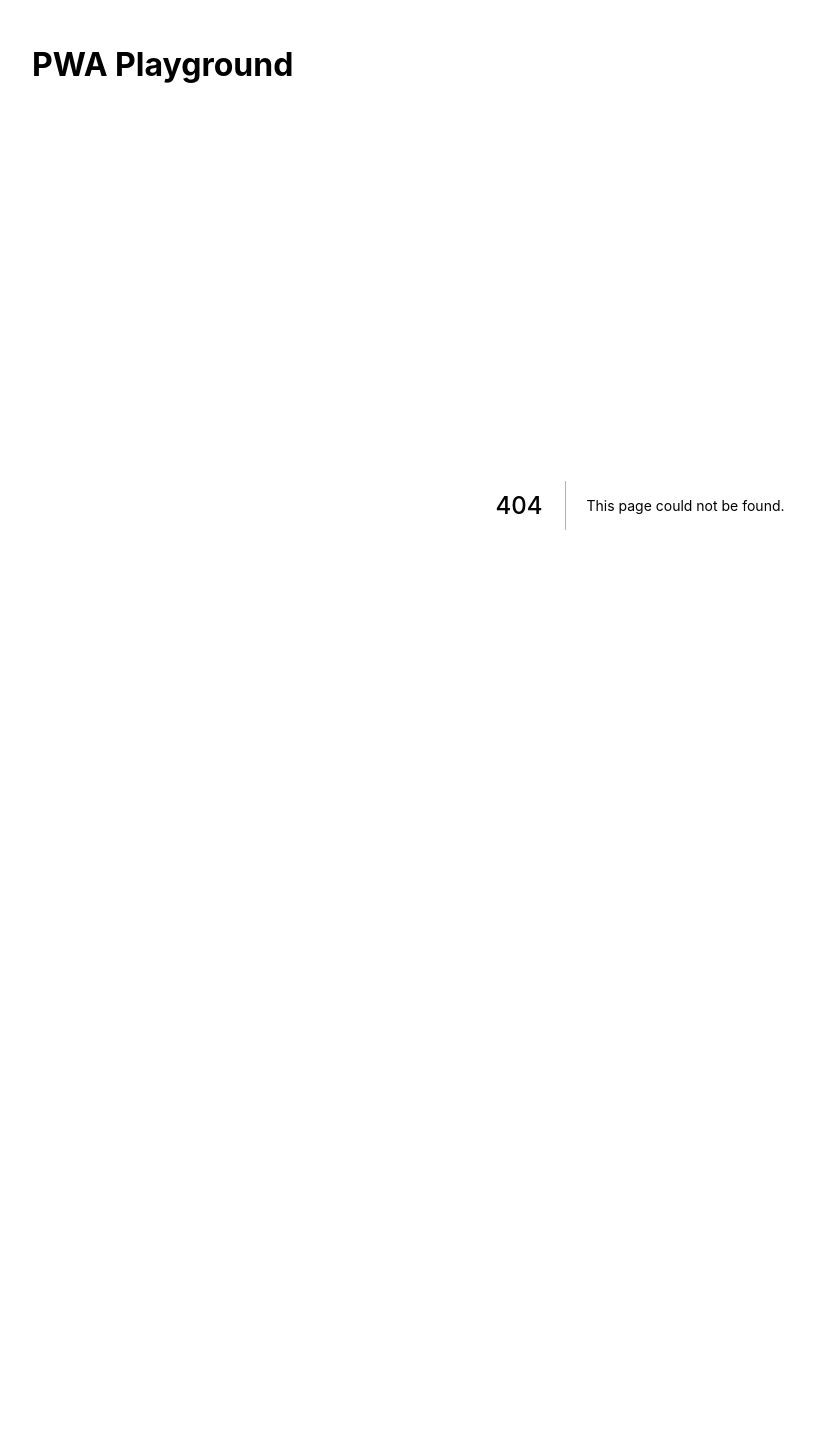
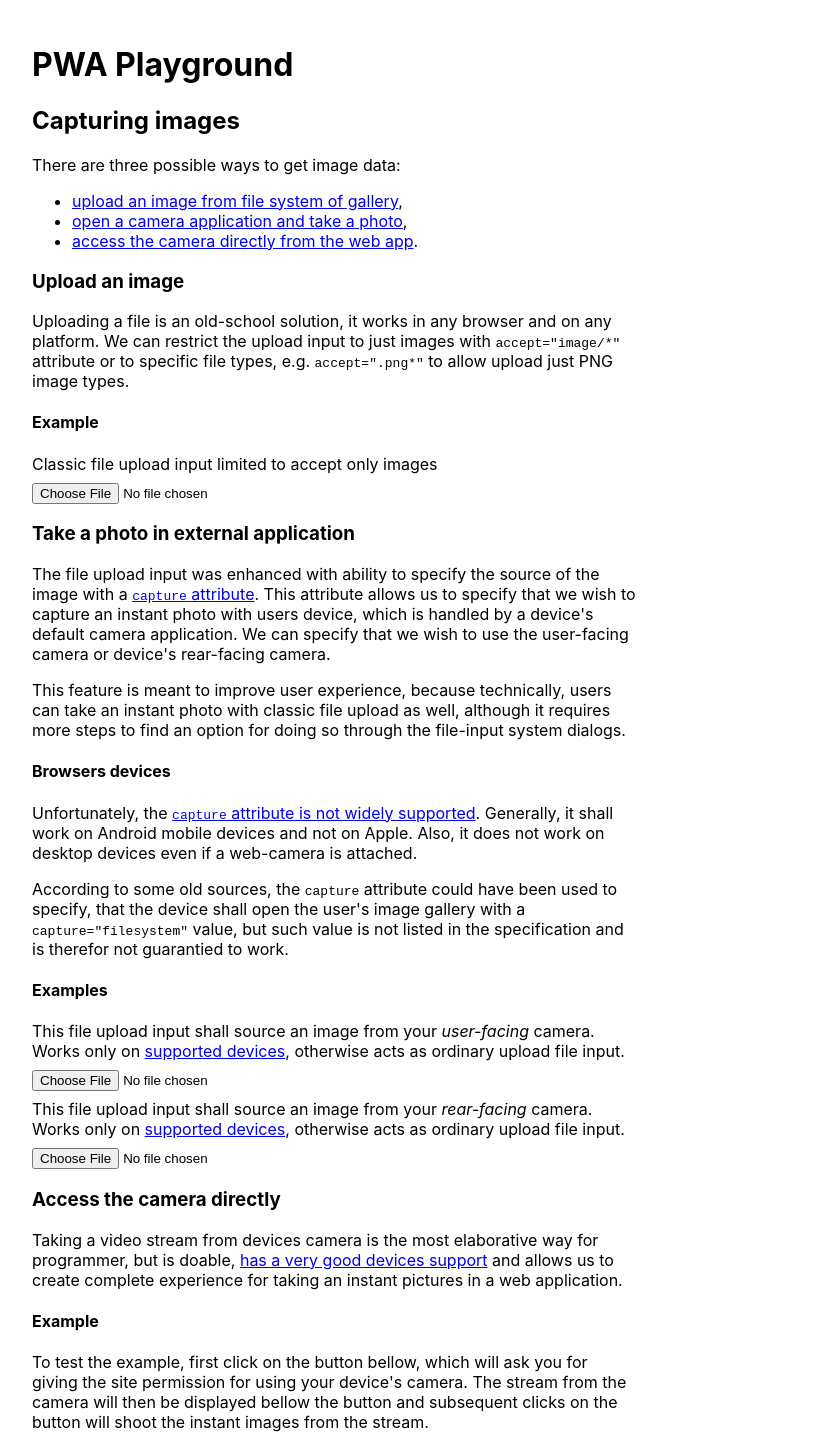
Before and after one commit to czabaj/pwa-playground, a Next.js app: page /image-capture in a window 1280 px wide. Before the commit this address had no page. Shown: the top 1447 px of the page, without its empty margins (0-815 px from the left). Before the commit the page ends 930 px from the top, so only its background shows below. Built offline with nearby package versions, Linux system fonts and the light colour scheme; what @googlemaps/react-wrapper would draw is missing.

Commit message:
refactor: rename  barchode to image capture

```diff
--- a/pages/barcode-scan.tsx
+++ b/pages/image-capture.tsx
@@ -129,7 +129,7 @@ const CameraStream = (props: {
   );
 };
 
-const BarcodeScan = () => {
+const ImageCapture = () => {
   return (
     <ImagePreview width={320}>
       {(imagePreview) => {
@@ -142,11 +142,8 @@ const BarcodeScan = () => {
         };
         return (
           <>
-            <h2>Barcode scan</h2>
-            <p>
-              To scan a barcode we first need an image data. There are three
-              possible ways to get image data:
-            </p>
+            <h2>Capturing images</h2>
+            <p>There are three possible ways to get image data:</p>
             <ul>
               <li>
                 <a href="#upload">
@@ -226,7 +223,7 @@ const BarcodeScan = () => {
             <h4>Examples</h4>
             <label htmlFor="camera-app-user">
               This file upload input shall source an image from your{" "}
-              <em>front-facing</em> camera. Works only on{" "}
+              <em>user-facing</em> camera. Works only on{" "}
               <a href="#camera-app-browsers-support">supported devices</a>,
               otherwise acts as ordinary upload file input.
             </label>
@@ -263,8 +260,8 @@ const BarcodeScan = () => {
             <h4>Example</h4>
             <p>
               To test the example, first click on the button bellow, which will
-              ask you for giving the site the permission for using your
-              device&apos;s camera. The stream from the camera will be then
+              ask you for giving the site permission for using your
+              device&apos;s camera. The stream from the camera will then be
               displayed bellow the button and subsequent clicks on the button
               will shoot the instant images from the stream.
             </p>
@@ -278,4 +275,4 @@ const BarcodeScan = () => {
     </ImagePreview>
   );
 };
-export default BarcodeScan;
+export default ImageCapture;
--- a/pages/index.tsx
+++ b/pages/index.tsx
@@ -20,8 +20,8 @@ const Home: NextPage = () => {
           GPS coordinates.
         </li>
         <li>
-          <Link href="/barcode-scan">Barcode scan</Link> - ability to parse
-          barcodes from image (gallery) or directly from the camera.
+          <Link href="/image-capture">Capturing images</Link> - ability to load
+          image from file (gallery) or use device&apos;s camera directly.
         </li>
       </ul>
     </>
```
Also changed, not shown: 1 other file (tests, documents, lock files or other folders).
